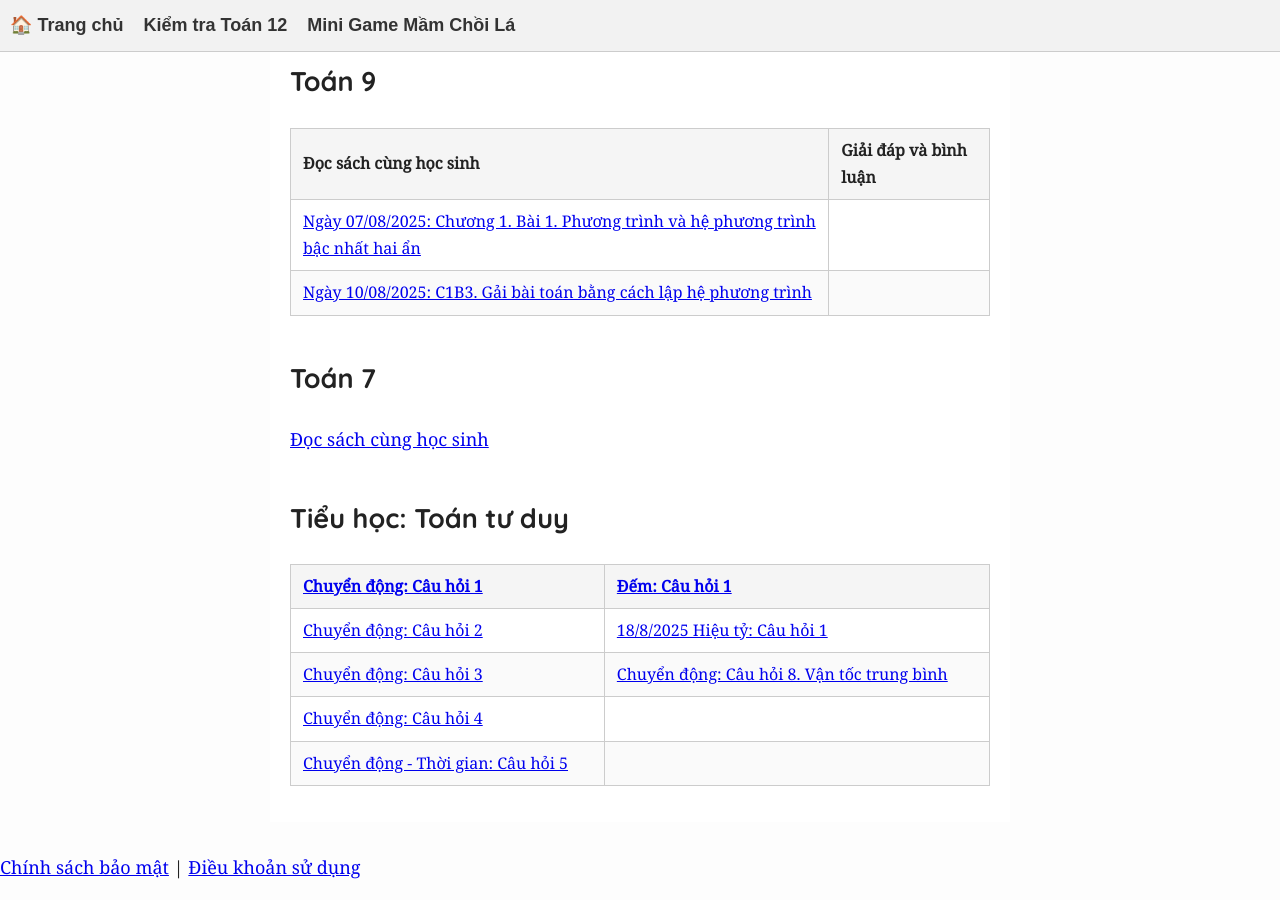
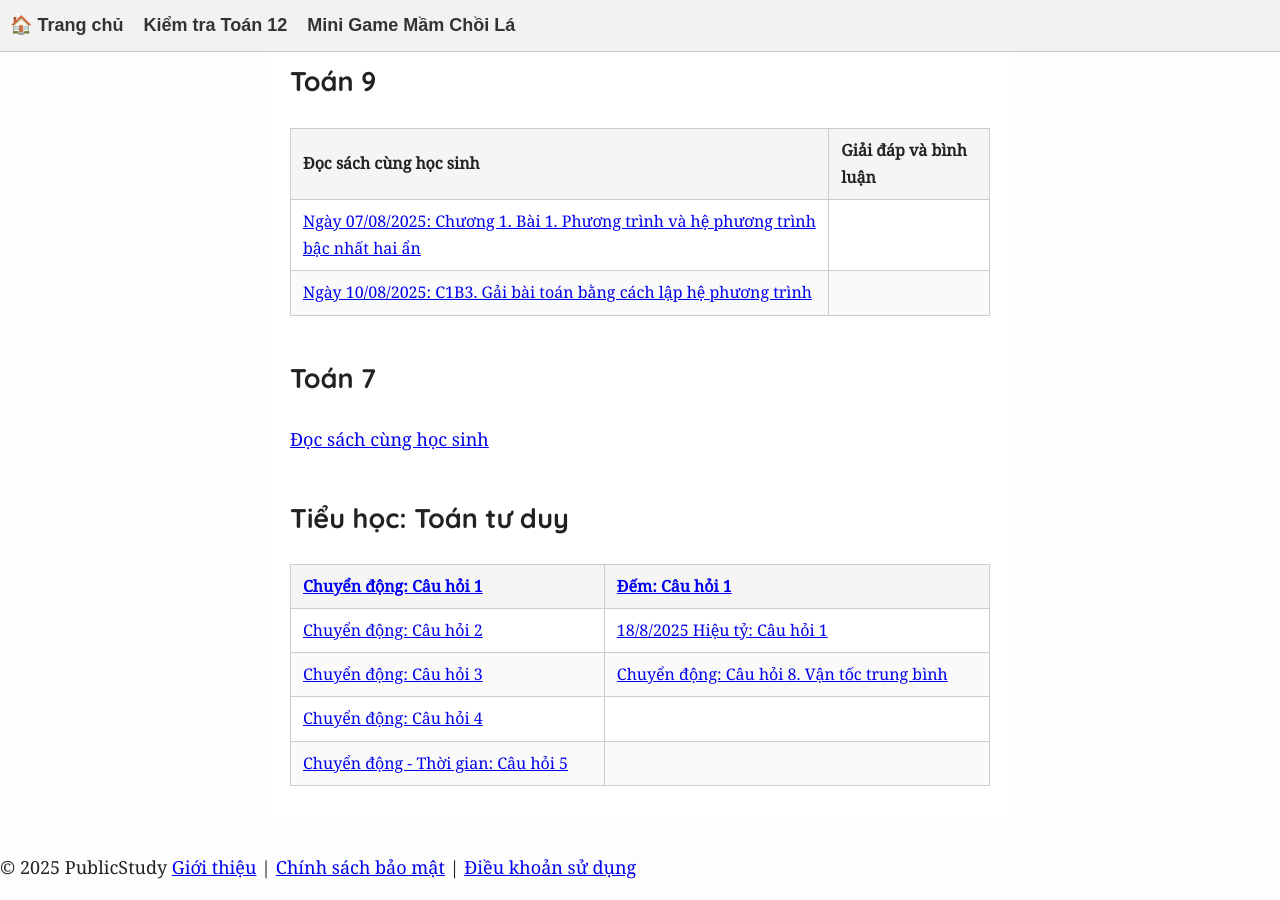
Before and after one commit to NguyenMuoiVN1988/publicstudyrepo, a Jekyll site: the page built from index.md, in a window 1280 px wide and 900 px high, scrolled down 683 px. Built offline with Jekyll 4.4.1, drawn with Linux system fonts in a browser that asks for light colours; our own code applies the rules of GitHub Pages for plain Markdown files.

Commit message:
Update default.html

```diff
--- a/_layouts/default.html
+++ b/_layouts/default.html
@@ -32,10 +32,13 @@
   </div>
   <footer>
   <p>
+    © 2025 PublicStudy
+    <a href="{{ '/about' | relative_url }}">Giới thiệu</a> |
     <a href="{{ '/privacy-policy' | relative_url }}">Chính sách bảo mật</a> |
     <a href="{{ '/terms' | relative_url }}">Điều khoản sử dụng</a>
   </p>
 </footer>
 
+
 </body>
 </html>
```
